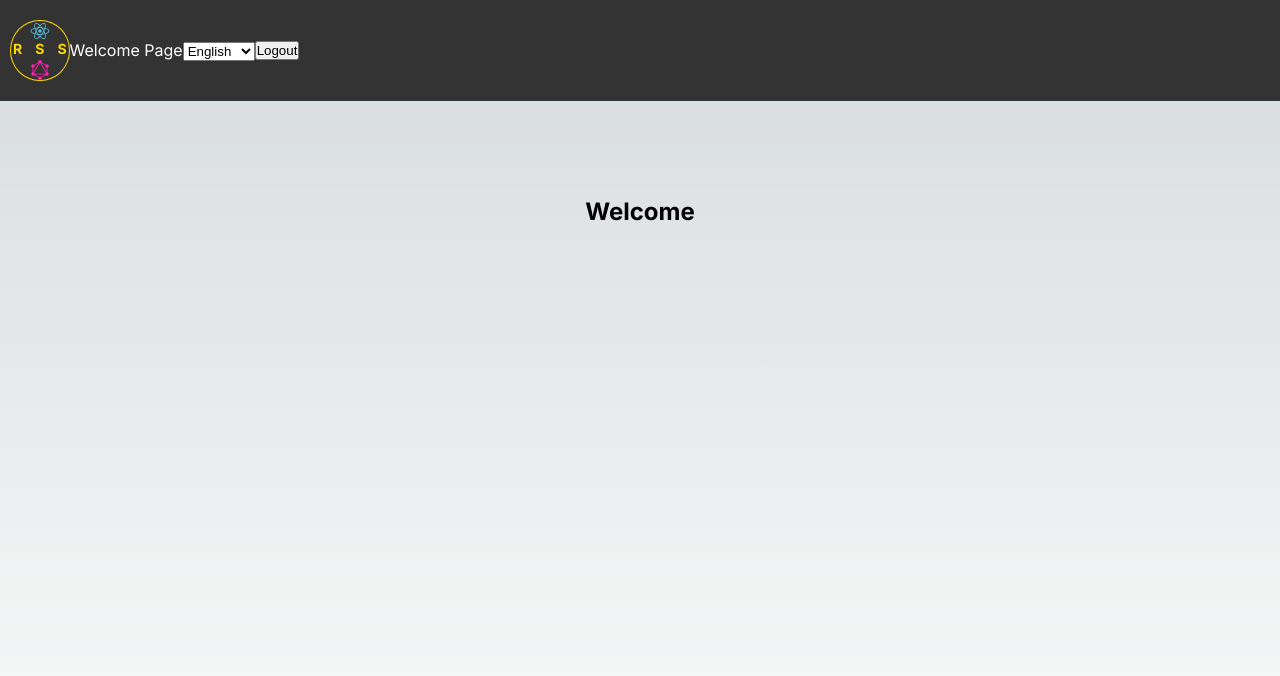
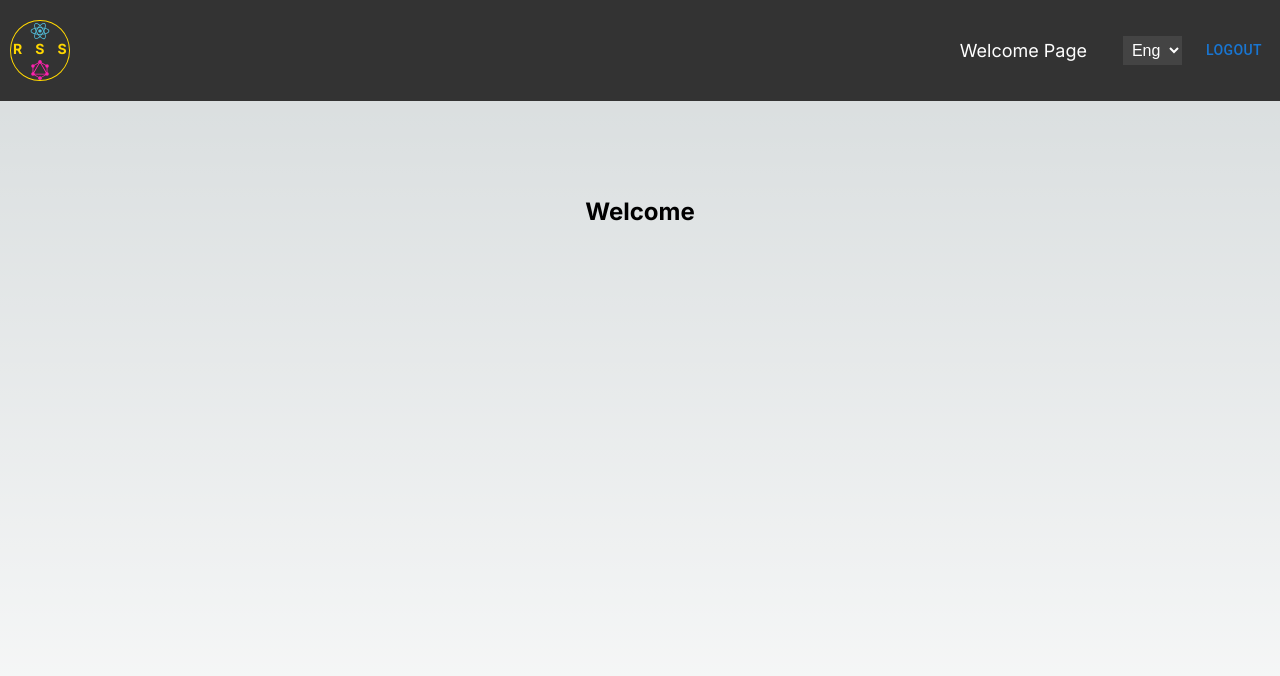
Before and after one commit to React2024Q3/GraphiQL, a Next.js app: page / in a window 1280 px wide. Shown: the top 676 px of the page. Built offline with nearby package versions, Linux system fonts and the light colour scheme.

Commit message:
style: add basic styles for header

```diff
--- a/src/components/Header/Header.module.css
+++ b/src/components/Header/Header.module.css
@@ -2,30 +2,48 @@
   position: -webkit-sticky;
   position: sticky;
   display: flex;
+  align-items: center;
+  justify-content: space-between;
   top: 0;
   background-color: #333;
-  color: white;
+  color: #ddd;
   padding: 20px 10px;
   width: 100%;
   z-index: 100;
   transition: all 0.3s ease;
-
 }
 
 .nav {
   display: flex;
-  justify-content: space-between;
+  gap: 1rem;
   align-items: center;
 }
 
 .nav__link {
+  position: relative;
   color: white;
   text-decoration: none;
   font-size: 18px;
   margin-right: 20px;
 }
 
-.lang-toggle select {
+.nav__link::after{
+  content: '';
+  position: absolute;
+  background-color: currentColor;
+  height: 1px;
+  bottom: -3px;
+  left: 50%;
+  right: 50%;
+  transition: all .3s linear;
+}
+
+.nav__link:hover::after {
+  left: 0%;
+  right: 0%;
+}
+
+.lang select {
   background-color: #444;
   color: white;
   border: none;
@@ -33,18 +51,25 @@
   font-size: 16px;
 }
 
-.logout-btn {
+.logoutBtn {
   background-color: #ff4d4d;
   color: white;
   border: none;
-  padding: 10px 20px;
+  padding: 5px 10px;
   cursor: pointer;
   font-size: 16px;
   border-radius: 5px;
+  transition: all .3s linear;
+}
+
+.logoutBtn:hover {
+  background-color: white;
+  color: #ff4d4d;
 }
 
 .header.isScroll {
-  background-color: #fff;
+  background-color: #ddd;
+  color: #333;
   padding: 10px 10px;
 }
 
--- a/src/components/Header/Header.tsx
+++ b/src/components/Header/Header.tsx
@@ -5,6 +5,7 @@ import { useEffect, useRef } from 'react';
 
 import styles from './Header.module.css';
 import throttle from '@/utils/throttle';
+import { Button } from '@mui/material';
 
 export default function Header() {
   const headerRef = useRef<HTMLElement | null>(null);
@@ -46,20 +47,21 @@ export default function Header() {
 
   return (
     <header ref={headerRef} className={styles.header}>
-      <Logo />
+      <Link href="./">
+        <Logo />
+      </Link>
+
       <nav className={styles.nav}>
-        <Link href="welcome.html" className="nav__link">
+        <Link href="./" className={styles.nav__link}>
           Welcome Page
         </Link>
-        <div className="lang-toggle">
+        <div className={styles.lang}>
           <select id="lange-selector">
-            <option value="en">English</option>
-            <option value="ru">Русский</option>
+            <option value="en">Eng</option>
+            <option value="ru">Рус</option>
           </select>
         </div>
-        <button id="logout" className="logout-button">
-          Logout
-        </button>
+        <Button className={styles.logoutBtn}>Logout</Button>
       </nav>
     </header>
   );
```
